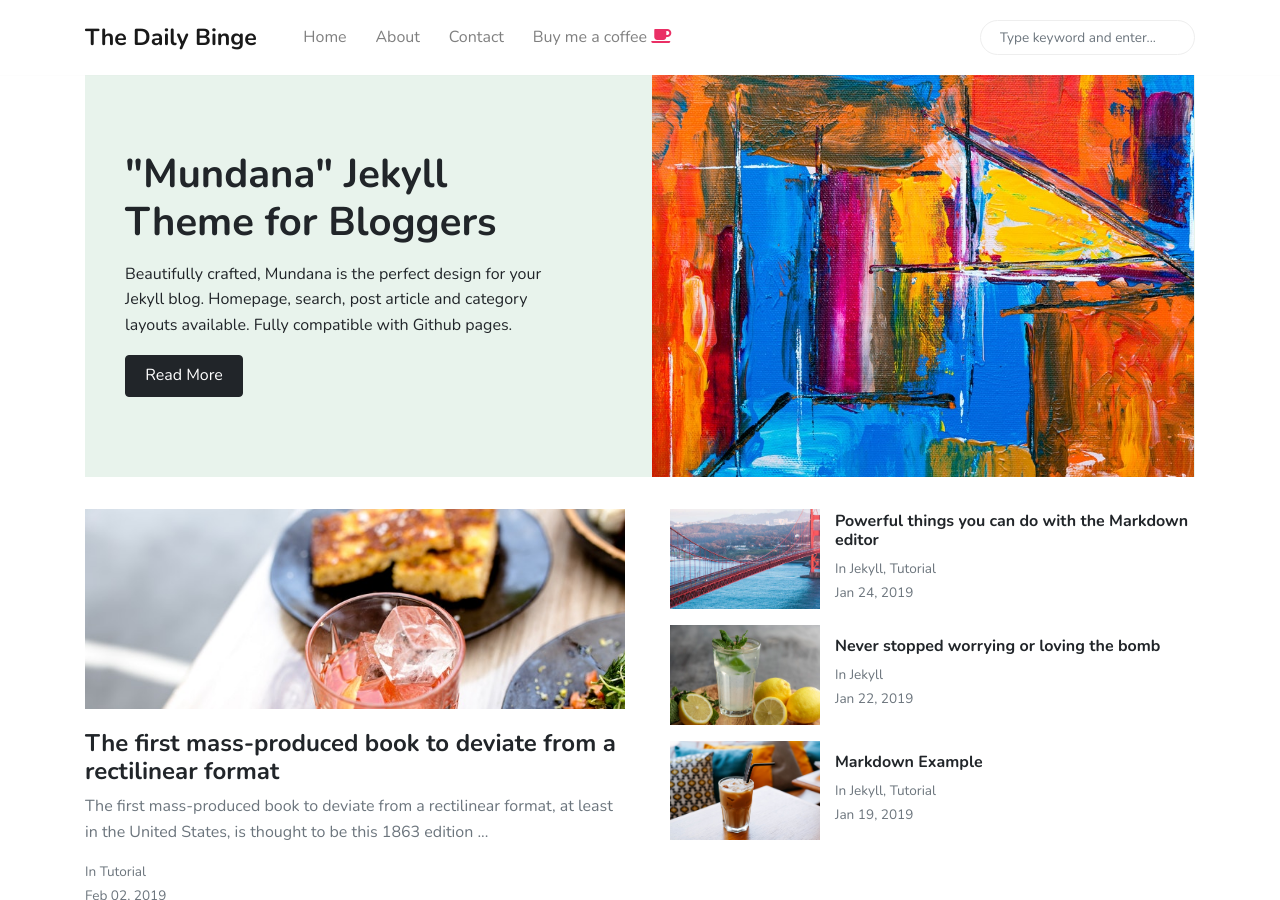
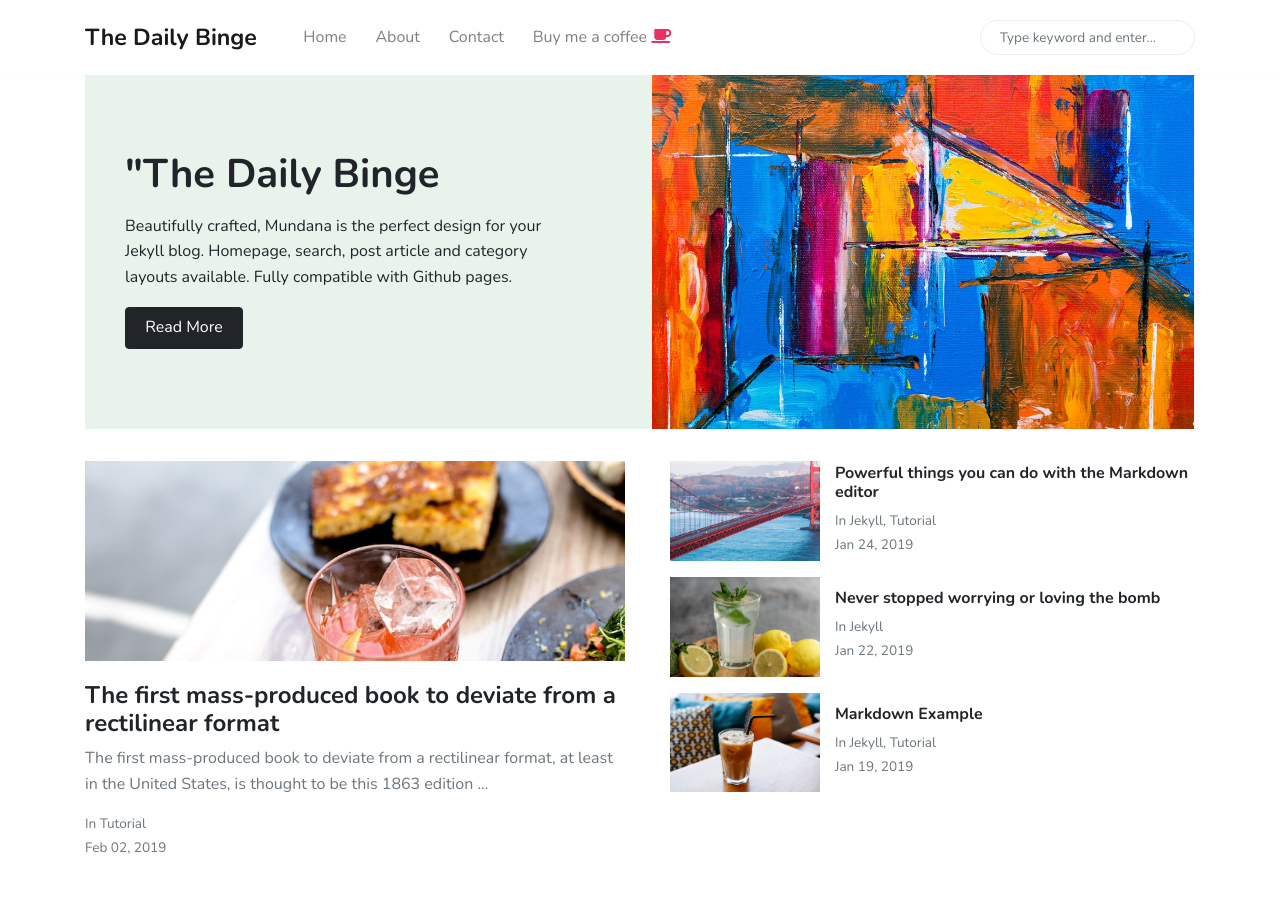
Before and after one commit to daily-binge/binge, a Jekyll site: the page built from index.html, in a window 1280 px wide and 900 px high. Built offline with Jekyll 4.4.1, drawn with Linux system fonts in a browser that asks for light colours; nearby versions of some CDN libraries; the list of posts is cut into pages by our own code.

Commit message:
Update from Forestry.io siddsantham@gmail.com updated index.html

```diff
--- a/index.html
+++ b/index.html
@@ -15,7 +15,7 @@ description: A review website
     <div class="pl-4 pr-0 h-100 tofront">
         <div class="row justify-content-between">
             <div class="col-md-5 pt-6 pb-6 align-self-center">
-                <h1 class="mb-3 font-weight-bold">"Mundana" Jekyll Theme for Bloggers</h1>
+                <h1 class="mb-3 font-weight-bold">"The Daily Binge</h1>
                 <p class="mb-3">
                     Beautifully crafted, Mundana is the perfect design for your Jekyll blog. Homepage, search, post article and category layouts available. Fully compatible with Github pages.
                 </p>
```
